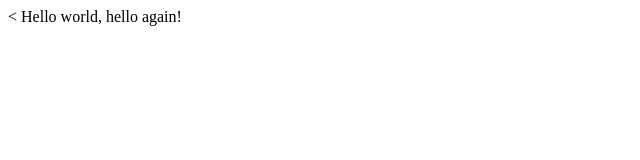
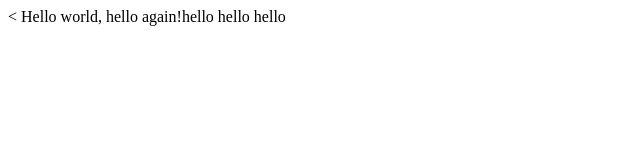
Before and after one commit to sajan147181/sajan147181.github.io, a plain HTML site: page hello.html in a window 1280 px wide. Shown: the whole page, without its empty margins (0-640 px from the left). Drawn offline with Linux system fonts and the light colour scheme.

Commit message:
Update hello.html

```diff
--- a/hello.html
+++ b/hello.html
@@ -5,6 +5,6 @@
     <title></title>
   </head>
   <body>
-    Hello world, hello again!
+    Hello world, hello again!hello hello hello
   </body>
 </html>
```
